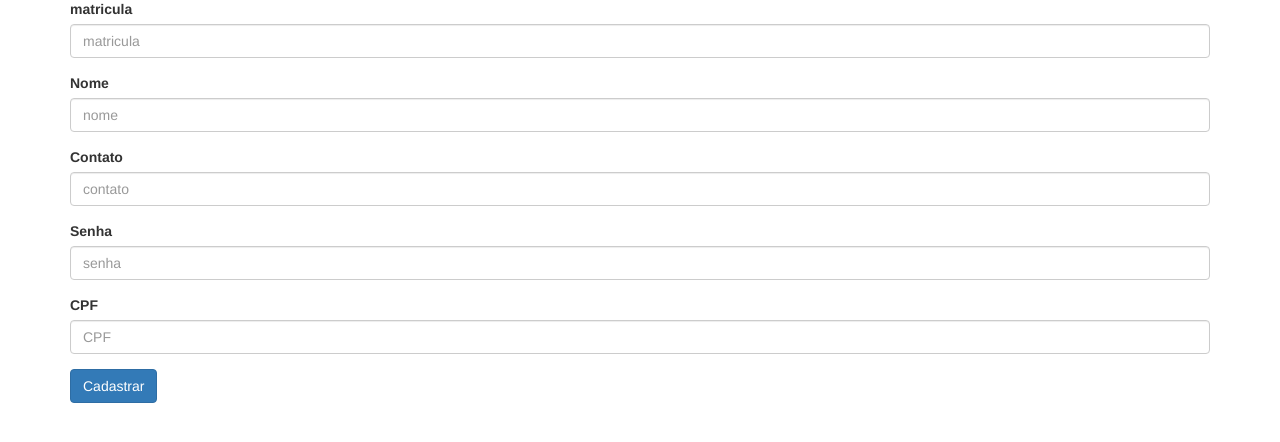
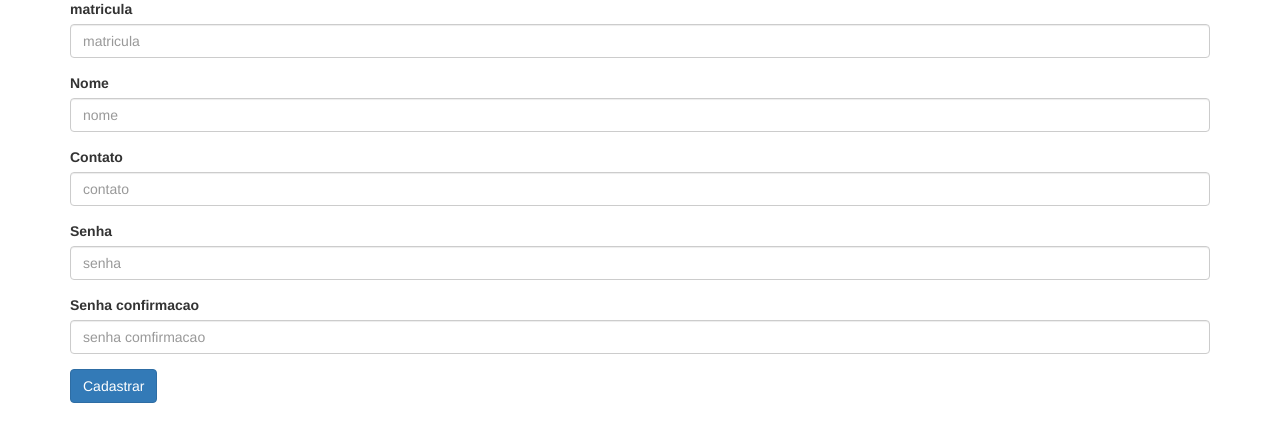
Before and after one commit to Herverson/Biblioteca, a PHP site: page /biblioteca/cad_usuario.php in a window 1280 px wide. Shown: the part 81-523 px from the top of the page. Run offline with PHP 8.4, Linux system fonts and the light colour scheme.

Commit message:
mudanças

```diff
--- a/cad_usuario.php
+++ b/cad_usuario.php
@@ -9,31 +9,30 @@
 		<form id="form1" name="form1" method="post" action="salva_usuario.php">
 			<div class="form-group">
 				<label for="matricula">matricula</label>
-				<input type="text" class="form-control" id="matricula" placeholder="matricula">
+				<input type="text" class="form-control" id="matricula" name="matricula" placeholder="matricula">
 			</div>
 			<div class="form-group">
 				<label for="nome">Nome</label>
-				<input type="text" class="form-control" id="nome" placeholder="nome">
+				<input type="text" class="form-control" id="nome" name="nome" placeholder="nome">
 			</div>
 			<div class="form-group">
 				<label for="contato">Contato</label>
-				<input type="text" class="form-control" id="contato" placeholder="contato">
+				<input type="text" class="form-control" id="contato" name="contato" placeholder="contato">
 			</div>
 			<div class="form-group">
 				<label for="senha">Senha</label>
-				<input type="text" class="form-control" id="senha" placeholder="senha">
+				<input type="text" class="form-control" id="senha" name="senha" placeholder="senha">
+			</div>
+			<div class="form-group">
+				<label for="senha confirmacao">Senha confirmacao</label>
+				<input type="text" class="form-control" id="senha comfirmacao" name="senha_comfirmacao" placeholder="senha comfirmacao">
 			</div>
 			<!--<div class="form-group">
     			<label for="avatar">Avatar</label>
     			<input type="file" id="avatar">
     			<p class="help-block">Imagem do usuário</p>
 			</div>-->
-			<div class="form-group">
-				<label for="cpf">CPF</label>
-				<input type="text" class="form-control" id="cpf" placeholder="CPF">
-			</div>
-			<td><input type="hidden" name="acao" value="cadastra_usuario"></td>
-			<td><button type="submit" class="btn btn-primary">Cadastrar</button></td>
+			<input type="submit" value="Cadastrar" name="submit" class="btn btn-primary">
 		</form>
 	</div>
 <body>
--- a/salva_categoria.php
+++ b/salva_categoria.php
@@ -1,9 +1,5 @@
 <?php
 include('conexao.php');
-<<<<<<< HEAD
-=======
-include('menu.php');
->>>>>>> c90c8bf8cfc62d9b6a4087816d141ea8320d68d5
 $nome = $_POST['nome'];
 $descricao = $_POST['descricao'];
 $cod_livro = $_POST['cod_livro'];
--- a/salva_usuario.php
+++ b/salva_usuario.php
@@ -1,9 +1,5 @@
 <?php
 include('conexao.php');
-<<<<<<< HEAD
-=======
-include('menu.php');
->>>>>>> c90c8bf8cfc62d9b6a4087816d141ea8320d68d5
 $nome = $_POST['nome'];
 $contato = $_POST['contato'];
 $senha = $_POST['senha'];
```
Also changed, not shown: salva_exemplar.php (+6 -3 lines).
